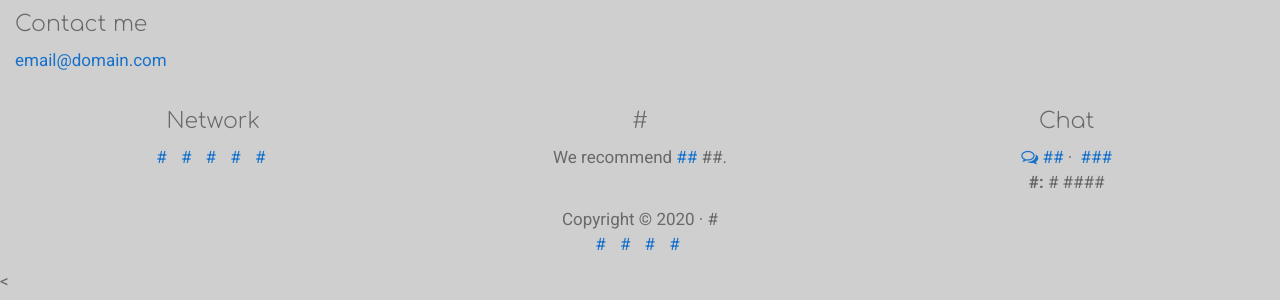
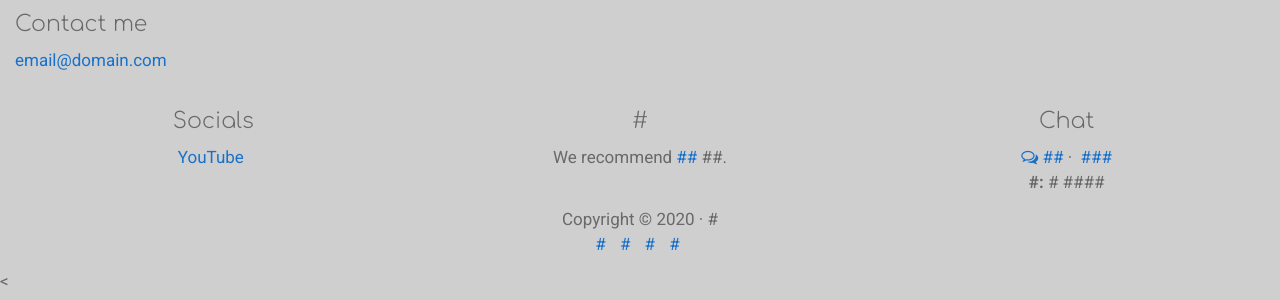
Before and after one commit to lunarcontrol/combust.it, a Jekyll site: the page built from about.md, in a window 1280 px wide. Shown: the part 288-588 px from the top of the page. Built offline with Jekyll 4.4.1, drawn with Linux system fonts in a browser that asks for light colours; nearby versions of some CDN libraries; library files that are not in the unit come from our copies.

Commit message:
Update footer.html

```diff
--- a/_includes/footer.html
+++ b/_includes/footer.html
@@ -4,13 +4,10 @@
 					<div class="row">
 						<div class="col-md-4">
 		 					<div class="footer-content">
-								<h3>Network</h3>
+								<h3>Socials</h3>
 								<ul class="text-center list-inline">
-									<li><a href="#" title="#" target="_blank">#</a></li>
-									<li><a href="#" title="#" target="_blank">#</a></li>
-									<li><a href="#" title="#" target="_blank">#</a></li>
-									<li><a href="#" title="#" target="_blank">#</a></li>
-									<li><a href="#" title="#" target="_blank"><span class="text-pink">#</span></a>
+									<li><a href="http://youtube.com/" title="YouTube Channel" target="_blank">YouTube</a></li>
+									<!--<li><a href="#" title="#" target="_blank"><span class="text-pink">#</span></a>-->
 									</li>
 								</ul>
 							</div>
```
